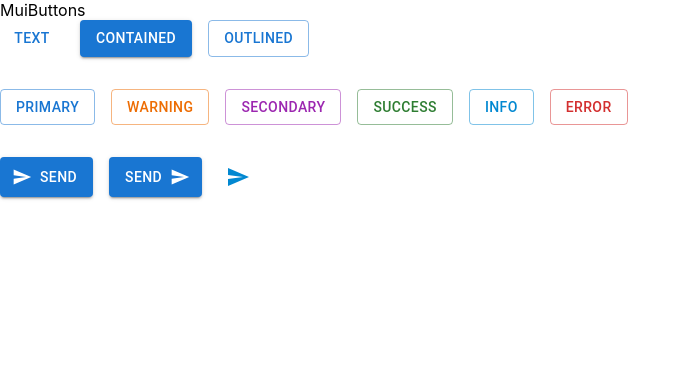
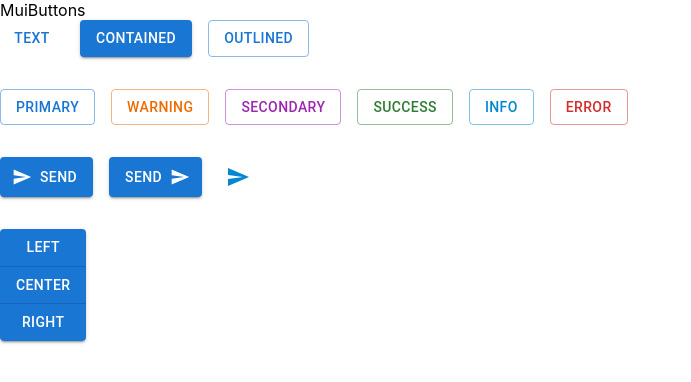
Before and after one commit to apurvgupta-ops/React, a React (Create React App) app: page / in a window 1280 px wide. Shown: the top 382 px of the page, without its empty margins (0-691 px from the left). Built offline with nearby package versions, Linux system fonts and the light colour scheme.

Commit message:
Mui buttonGroup

```diff
--- a/src/React MUI/components/MuiButtons.js
+++ b/src/React MUI/components/MuiButtons.js
@@ -1,4 +1,4 @@
-import { Button, Stack, IconButton } from "@mui/material";
+import { Button, Stack, IconButton, ButtonGroup } from "@mui/material";
 import { Send } from "@mui/icons-material";
 
 export const MuiButtons = () => {
@@ -48,6 +48,14 @@
             <Send />
           </IconButton>
         </Stack>
+
+        <Stack direction="row">
+          <ButtonGroup variant="contained" orientation="vertical">
+            <Button onClick={() => alert("leftCLicked")}>Left</Button>
+            <Button>Center</Button>
+            <Button>Right</Button>
+          </ButtonGroup>
+        </Stack>
       </Stack>
     </div>
   );
```
